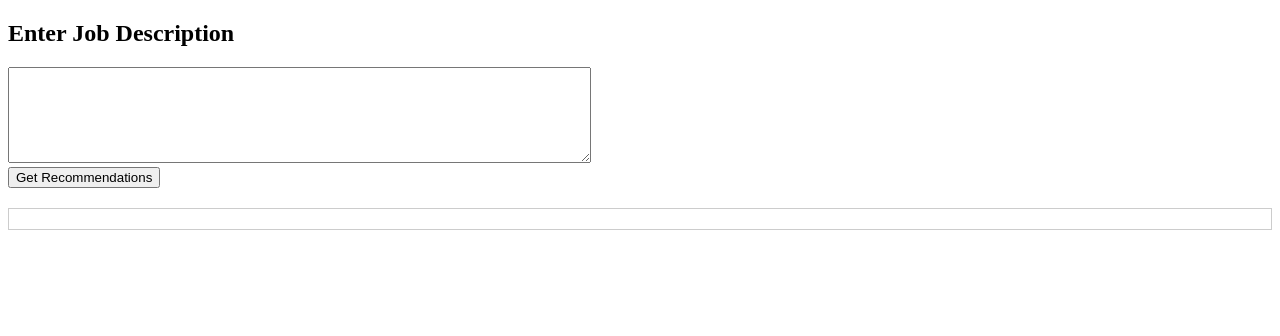
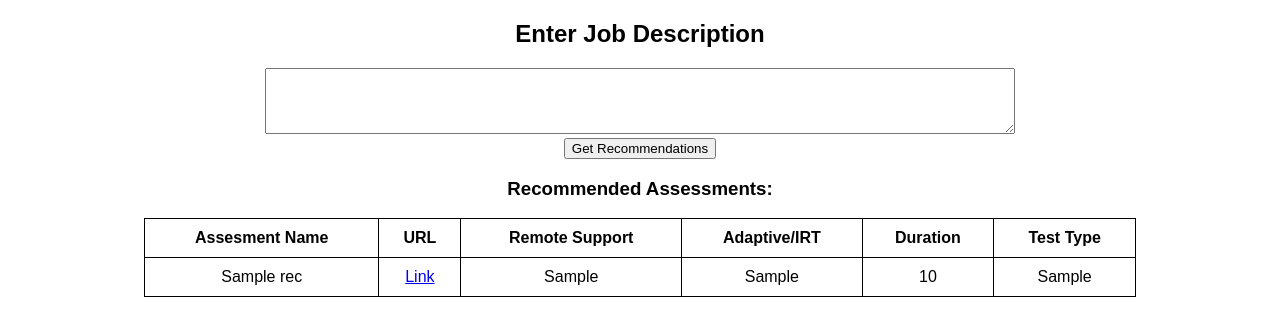
Before and after one commit to Raj10-2001/Assessment-Recommendation-System, a Flask app: template templates/index.html in a window 1280 px wide. Shown: the top 336 px of the page. Run offline with Flask 3, Linux system fonts and the light colour scheme; the template is opened without the code that fills it: most values are stand-ins (such as "Sample title", 1, 10 or a date in 2020); parts of the project's set-up code (start-up, migrations or seed data) failed here and were passed over.

Commit message:
Fix: restore working HTML form UI

```diff
--- a/templates/index.html
+++ b/templates/index.html
@@ -2,33 +2,37 @@
 <html>
 <head>
     <title>SHL Assessment Recommendation</title>
+    <link rel="stylesheet" href="{{ url_for('static', filename='css/styles.css') }}">
 </head>
 <body>
     <h2>Enter Job Description</h2>
-    <textarea id="job_desc" rows="6" cols="70" required></textarea><br>
-    <button onclick="getRecommendations()">Get Recommendations</button>
+    <form method="POST">
+        <textarea name="job_desc" rows="4" cols="50" required></textarea><br>
+        <button type="submit">Get Recommendations</button>
+    </form>
 
-    <pre id="output" style="margin-top:20px; border:1px solid #ccc; padding:10px;"></pre>
-
-    <script>
-        function getRecommendations() {
-            const jobDesc = document.getElementById("job_desc").value;
-
-            fetch("/recommend", {
-                method: "POST",
-                headers: {
-                    "Content-Type": "application/json"
-                },
-                body: JSON.stringify({ query: jobDesc })
-            })
-            .then(response => response.json())
-            .then(data => {
-                document.getElementById("output").textContent = JSON.stringify(data, null, 2);
-            })
-            .catch(error => {
-                document.getElementById("output").textContent = "Error: " + error;
-            });
-        }
-    </script>
+    {% if recommendations %}
+        <h3>Recommended Assessments:</h3>
+        <table border="1">
+            <tr>
+                <th>Assesment Name</th>
+                <th>URL</th>
+                <th>Remote Support</th>
+                <th>Adaptive/IRT</th>
+                <th>Duration</th>
+                <th>Test Type</th>
+            </tr>
+            {% for rec in recommendations %}
+                <tr>
+                    <td>{{ rec["Assessment Name"] }}</td>
+                    <td><a href="{{ rec['URL'] }}" target="_blank">Link</a></td>
+                    <td>{{ rec["Remote Testing Support"] }}</td>
+                    <td>{{ rec["Adaptive/IRT Support"] }}</td>
+                    <td>{{ rec["Duration"] }}</td>
+                    <td>{{ rec["Test Type"] }}</td>
+                </tr>
+            {% endfor %}
+        </table>
+    {% endif %}
 </body>
 </html>
```
